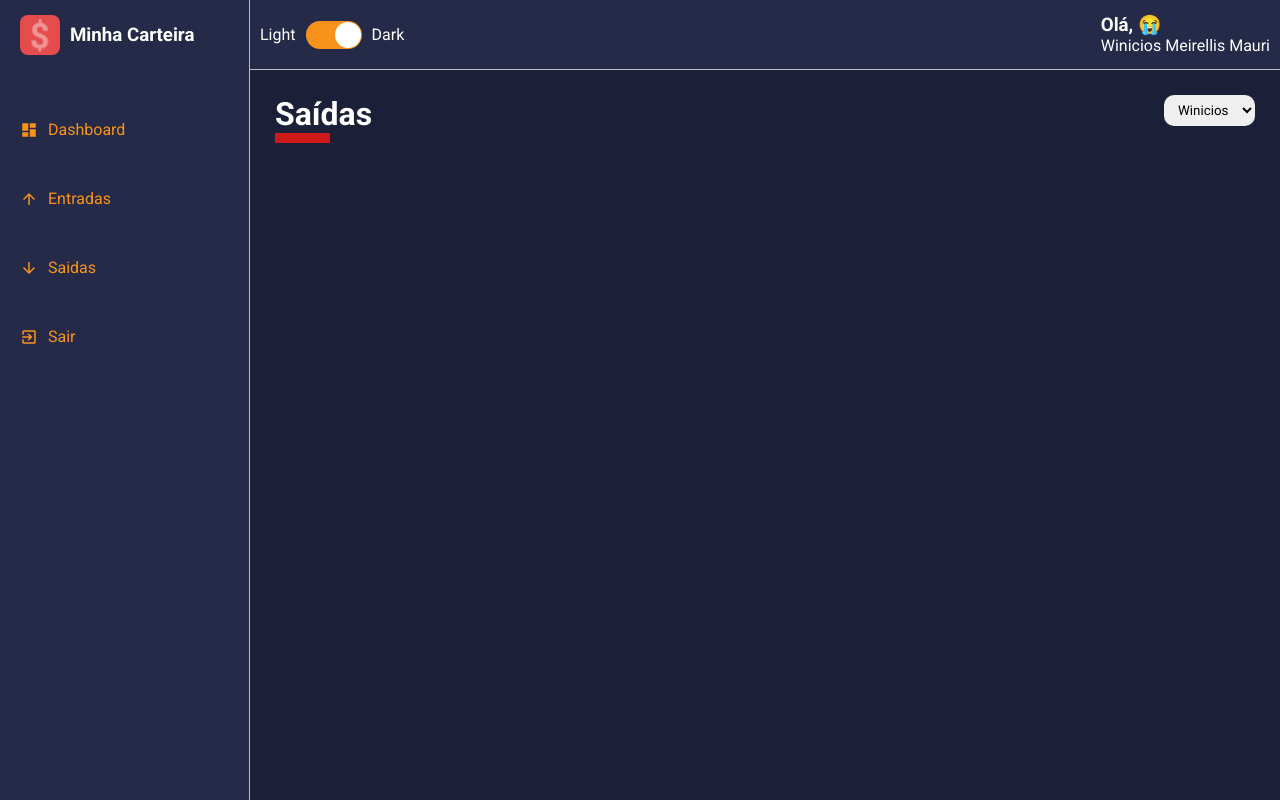
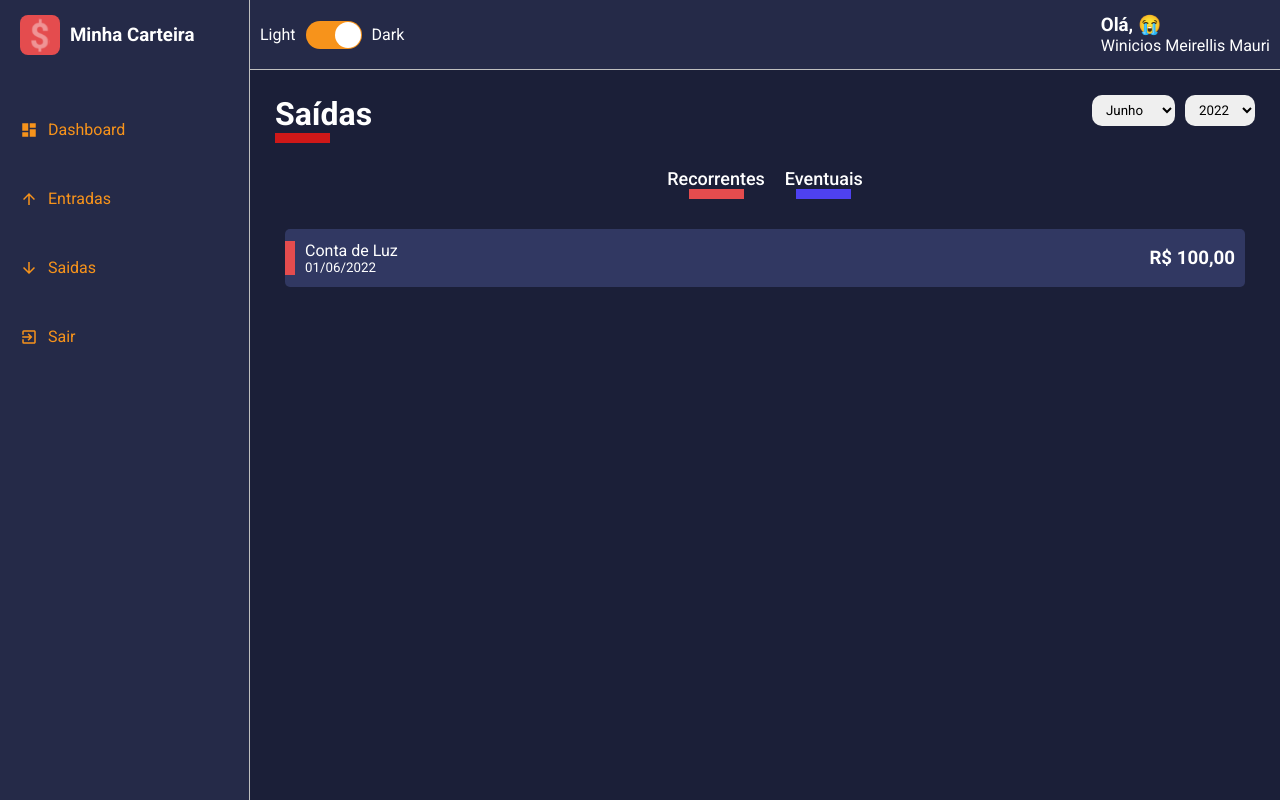
Before and after one commit to Winicios-Mauri/dashboard, a React (Create React App) app: page / in a window 1280 px wide. Built offline with nearby package versions, Linux system fonts and the light colour scheme.

Commit message:
:tada refatorando cartão e criando filtros

```diff
--- a/src/components/Content/styles.ts
+++ b/src/components/Content/styles.ts
@@ -8,4 +8,20 @@
   background-color: ${props => props.theme.colors.primary};
 
   padding: 25px;
+
+  height: calc(100vh - 70px);
+  overflow-y: scroll;
+
+  ::-webkit-scrollbar {
+    width: 10px;
+  }
+
+  ::-webkit-scrollbar-thumb {
+    background-color: ${props => props.theme.colors.warning};
+    border-radius: 10px;
+  }
+
+  ::-webkit-scrollbar-track {
+    background-color: ${props => props.theme.colors.tertiary};
+  }
 `
--- /dev/null
+++ b/src/components/HistoryFinanceCard/index.tsx
@@ -0,0 +1,30 @@
+import React from 'react'
+
+import { Container, Tag } from './styles'
+
+interface IHistoryFinanceCard {
+  tagColor: string
+  title: string
+  subtitle: string
+  amount: string
+}
+
+const HistoryFinanceCard: React.FC<IHistoryFinanceCard> = ({
+  tagColor,
+  title,
+  subtitle,
+  amount
+}) => {
+  return (
+    <Container>
+      <Tag color={tagColor} />
+      <div>
+        <span>{title}</span>
+        <small>{subtitle}</small>
+      </div>
+      <h3>{amount}</h3>
+    </Container>
+  )
+}
+
+export default HistoryFinanceCard
--- /dev/null
+++ b/src/components/HistoryFinanceCard/styles.ts
@@ -0,0 +1,48 @@
+import styled from 'styled-components'
+
+interface ITagPros {
+  color: string
+}
+
+export const Container = styled.li`
+  background-color: ${props => props.theme.colors.tertiary};
+
+  list-style: none;
+  border-radius: 5px;
+
+  margin: 10px;
+  padding: 12px 10px;
+
+  display: flex;
+  justify-content: space-between;
+  align-items: center;
+
+  cursor: pointer;
+  transition: all 0.3s;
+
+  position: relative;
+
+  &:hover {
+    opacity: 0.6;
+    transform: translateX(10px);
+  }
+
+  > div {
+    display: flex;
+    flex-direction: column;
+    justify-content: space-between;
+
+    padding-left: 10px;
+  }
+`
+
+export const Tag = styled.div<ITagPros>`
+  width: 10px;
+  height: 60%;
+
+  background-color: ${props => props.color};
+
+  position: absolute;
+
+  left: 0;
+`
--- a/src/pages/List/index.tsx
+++ b/src/pages/List/index.tsx
@@ -1,20 +1,48 @@
 import React from 'react'
+
 import ContentHeader from '../../components/ContentHeader'
 import SelectInput from '../../components/SelectInput'
+import HistoryFinanceCard from '../../components/HistoryFinanceCard'
 
-import { Container } from './styles'
+import { Container, Content, Filters } from './styles'
 
 const List: React.FC = () => {
-  const options = [
-    { value: 'Winicios', label: 'Winicios' },
-    { value: 'Maria', label: 'Maria' },
-    { value: 'Joaao', label: 'Joaao' }
+  const months = [
+    { value: 6, label: 'Junho' },
+    { value: 7, label: 'Julho' },
+    { value: 8, label: 'Agosto' }
   ]
+
+  const year = [
+    { value: 2022, label: 2022 },
+    { value: 2021, label: 2021 },
+    { value: 2020, label: 2020 }
+  ]
+
   return (
     <Container>
       <ContentHeader title="Saídas" lineColor="#cf1818">
-        <SelectInput options={options} />
+        <SelectInput options={months} />
+        <SelectInput options={year} />
       </ContentHeader>
+
+      <Filters>
+        <button type="button" className="tag-filter tag-filter-recurrent">
+          Recorrentes
+        </button>
+        <button type="button" className="tag-filter tag-filter-eventual">
+          Eventuais
+        </button>
+      </Filters>
+
+      <Content>
+        <HistoryFinanceCard
+          tagColor="#E44C4E"
+          title="Conta de Luz"
+          subtitle="01/06/2022"
+          amount="R$ 100,00"
+        />
+      </Content>
     </Container>
   )
 }
--- a/src/pages/List/styles.ts
+++ b/src/pages/List/styles.ts
@@ -1,3 +1,44 @@
 import styled from 'styled-components'
 
 export const Container = styled.div``
+
+export const Content = styled.div``
+
+export const Filters = styled.div`
+  width: 100%;
+  display: flex;
+  justify-content: center;
+
+  margin-bottom: 30px;
+
+  .tag-filter {
+    font-size: 18px;
+    font-weight: 500;
+    background: none;
+    color: ${props => props.theme.colors.white};
+
+    margin: 0 10px;
+
+    transform: opacity 0.3s;
+
+    :hover {
+      opacity: 0.7;
+    }
+  }
+
+  .tag-filter-recurrent::after {
+    content: '';
+    display: block;
+    width: 55px;
+    margin: 0 auto;
+    border-bottom: 10px solid ${props => props.theme.colors.warning};
+  }
+
+  .tag-filter-eventual::after {
+    content: '';
+    display: block;
+    width: 55px;
+    margin: 0 auto;
+    border-bottom: 10px solid ${props => props.theme.colors.success};
+  }
+`
```
